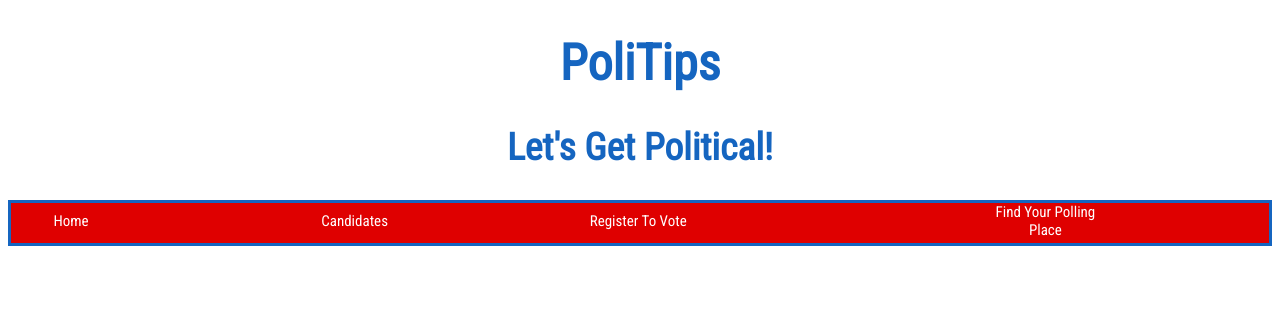
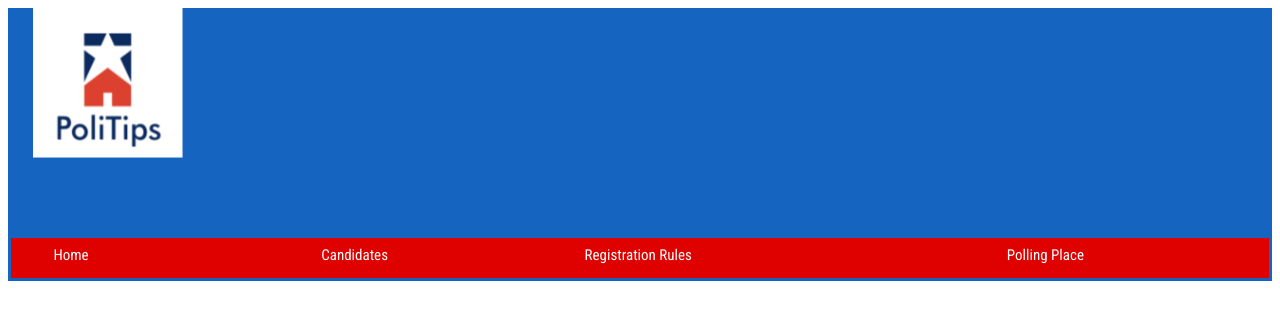
Before and after one commit to minestronesoprano/politips, a Python web app: template templates/home-Politips.html in a window 1280 px wide. Shown: the top 320 px of the page. Run offline with Jinja, Linux system fonts and the light colour scheme; the template is opened without the code that fills it, so the values that code supplies are empty.

Commit message:
css format

```diff
--- a/static/home-Politips.css
+++ b/static/home-Politips.css
@@ -1,11 +1,26 @@
 body{
   font-family: 'Roboto Condensed', sans-serif;
+}
+
+#top{
+  display: flex;
+  text-align: center;
+  background-color: #1565c0;
+}
+.side{
+  width: 200px;
 }
 .banner{
   color:#1565c0;
   text-align: center;
   font-size: 25px;
+  margin:auto;
 }
+
+#fh1{
+  font-size: 60px
+}
+
 .tags {
   color: White;
   text-decoration: none;
--- a/templates/home-Politips.html
+++ b/templates/home-Politips.html
@@ -7,10 +7,14 @@
 		<link href="https://fonts.googleapis.com/css?family=Roboto+Condensed&display=swap" rel="stylesheet">
 	</head>
 	<body>
+		<div id="top">
+		<div class="side"><img src="../static/Screen Shot 2019-07-31 at 4.35.08 PM.png" alt="PoliTips Logo" width="150" height="150"></div>
 		<div class="banner">
-			<h1>PoliTips</h1>
+			<h1 id="fh1">PoliTips</h1>
 			<h2>Let's Get Political!</h4>
+			<div class="side"></div>
 		</div>
+	</div>
 		<div class="tags-banner">
 			<button class="btn"><a class="tags"href="/"> Home</a></button>
 			<div class="dropdown-candidates">
@@ -42,8 +46,8 @@
 				</div>
 			</form>
 			</div>
-			<button class="btn"><a class="tags"href="/register">Register To Vote<a></button>
-			<button class="btn"><a class="tags"href="/pollingplace">Find Your Polling Place<a></button>
+			<button class="btn"><a class="tags"href="/register">Registration Rules<a></button>
+			<button class="btn"><a class="tags"href="/pollingplace">Polling Place<a></button>
 		</div>
 		<script src="/static/home-Politips.js">
 
```
Also changed, not shown: static/pollingplace.css (+11 -1 lines), static/register.css (+16 -2 lines), templates/pollingplace.html (+5 -2 lines), templates/register.html (+8 -5 lines), static/Screen Shot 2019-07-31 at 4.35.08 PM.png, 1 other file.
